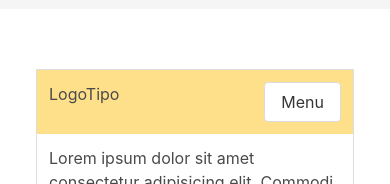
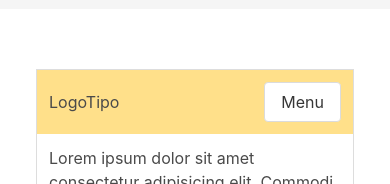
Before and after one commit to jalediazb/40-js-projects, a Vue app: page /responsive-navbar in a window 390 px wide. Shown: the part 231-415 px from the top of the page. Built offline with nearby package versions, Linux system fonts and the light colour scheme.

Commit message:
Responsive Navbar

```diff
--- a/src/views/ResponsiveNavbar.vue
+++ b/src/views/ResponsiveNavbar.vue
@@ -3,9 +3,9 @@
     <div class="section has-background-white">
       <div id="pagina" class="container">
         <div
-          class="navegacion is-flex is-flex-wrap-wrap is-align-content-center is-justify-content-space-between has-background-warning p-3"
+          class="navegacion is-flex is-flex-wrap-wrap is-align-items-center is-justify-content-space-between has-background-warning p-3"
         >
-          <div class="logotipo">
+          <div class="logotipo is-flex is-align-content-center">
             <span>LogoTipo</span>
           </div>
           <div class="navegacion-button">
@@ -116,7 +116,14 @@ export default {
   methods: {
     toggleMenu() {
       let menu = document.querySelector(".menu-enlaces");
-      menu.classList.toggle("is-hidden");
+      // Verifica que existen elementos
+      if (menu.querySelectorAll("li").length > 0) {
+        menu.classList.toggle("is-hidden");
+        const buttonMenu = document.querySelector(".navegacion-button button");
+        buttonMenu.textContent === "Menu"
+          ? (buttonMenu.textContent = "X")
+          : (buttonMenu.textContent = "Menu");
+      }
     },
   },
 };
```
